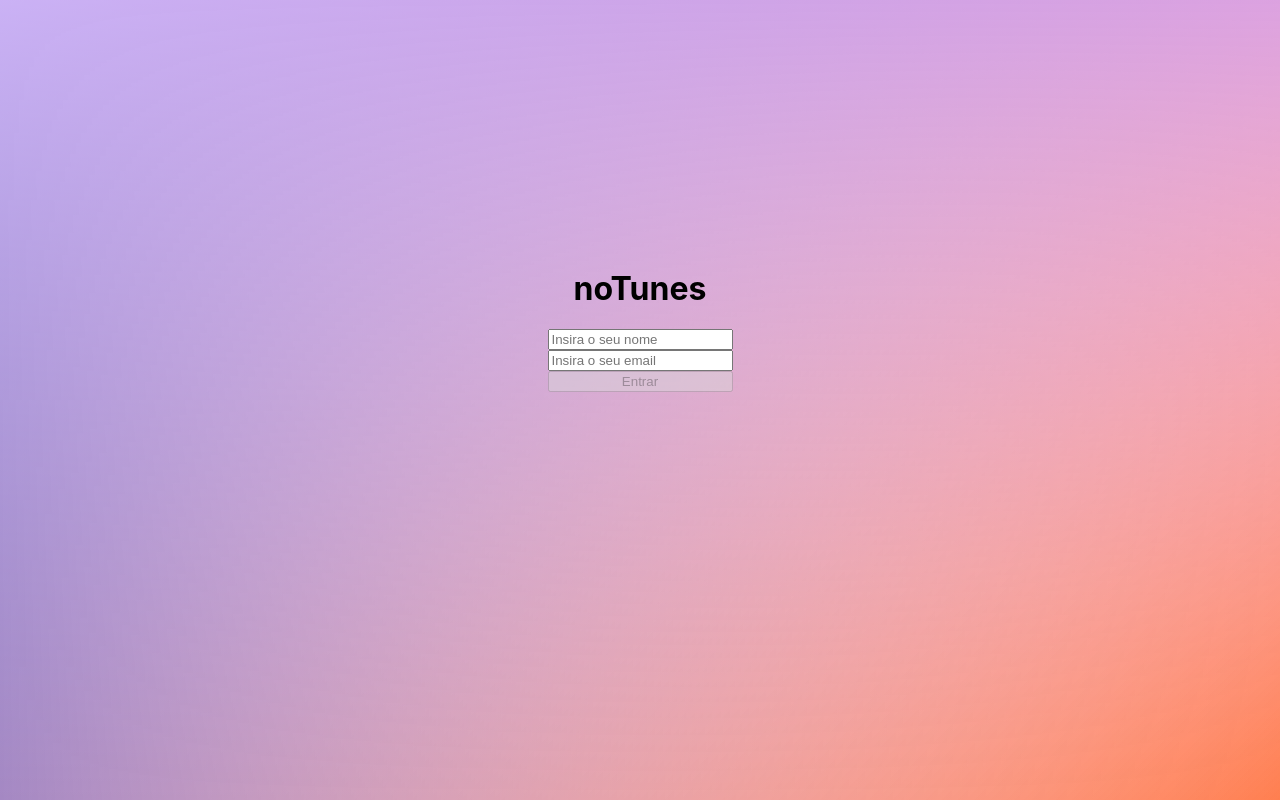
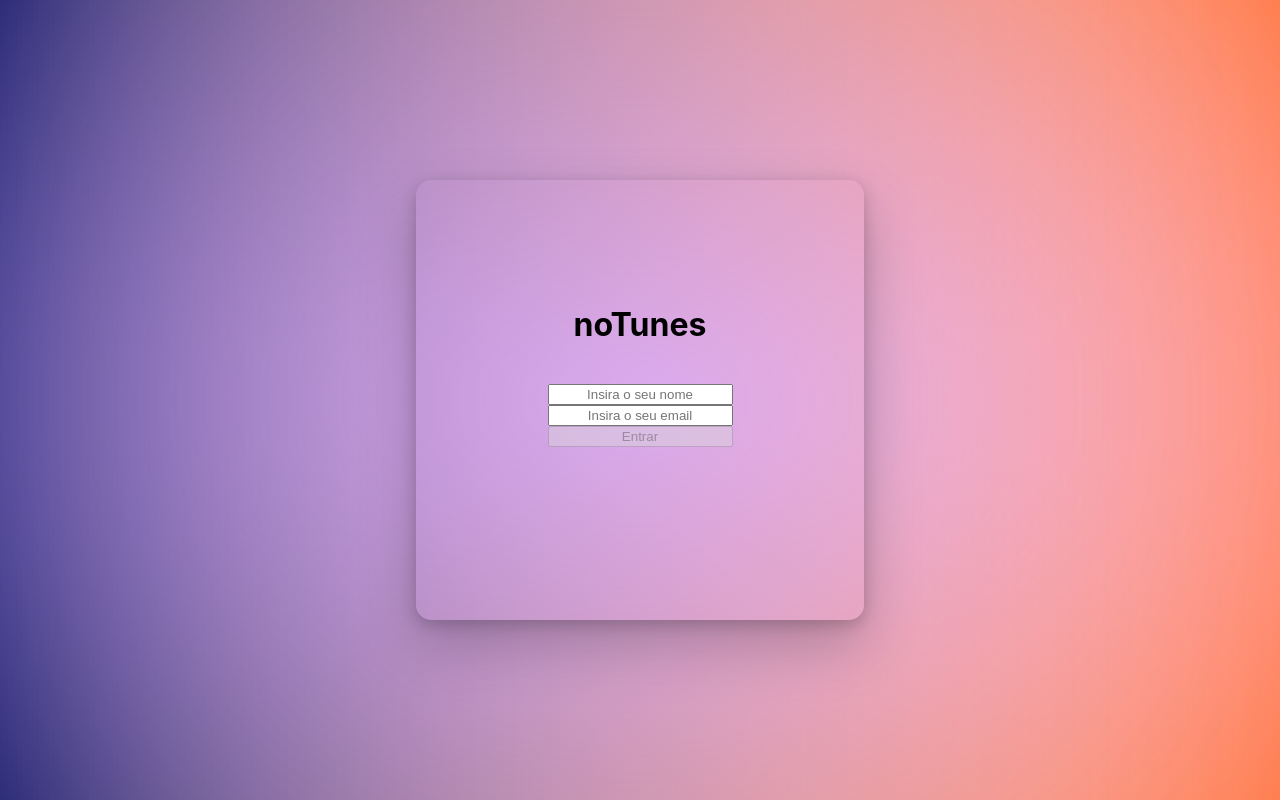
Before and after one commit to amandarosr/trybe-tunes, a React (Create React App) app: page / in a window 1280 px wide. Built offline with nearby package versions, Linux system fonts and the light colour scheme.

Commit message:
background gradient do body atualizado para radial, container do login com box shadow e elementos centralizados na pagina

```diff
--- a/src/index.css
+++ b/src/index.css
@@ -5,9 +5,9 @@ body {
     sans-serif;
   -webkit-font-smoothing: antialiased;
   -moz-osx-font-smoothing: grayscale;
-  background: linear-gradient(rgb(164, 121, 217), transparent),
-    linear-gradient(90deg, rgb(108, 108, 187), transparent),
-    linear-gradient(-45deg, coral, transparent);
+  background: radial-gradient(rgb(175, 131, 229), transparent),
+    linear-gradient(90deg, rgb(45, 45, 120), transparent),
+    linear-gradient(-90deg, coral, transparent);
 
   background-blend-mode: screen;
   height: 100vh;
--- a/src/pages/Login.jsx
+++ b/src/pages/Login.jsx
@@ -41,7 +41,8 @@ class Login extends Component {
     const num = 3;
     return (
       <div className="page-login">
-        <h1>noTunes</h1>
+        <main>
+          <h1 className="login-title">noTunes</h1>
           <form onSubmit={(e) => e.preventDefault()}>
             <input
               name="nameInput"
@@ -70,6 +71,7 @@ class Login extends Component {
             {loading ? <Loading /> : <span />}
           </form>
           {redirect ? <Redirect to="/search" /> : null}
+        </main>
       </div>
     );
   }
--- a/src/style/Login.css
+++ b/src/style/Login.css
@@ -3,10 +3,33 @@
     flex-direction: column;
     justify-content: center;
     align-items: center;
-    height: 80vh;
+    height: 100vh;
+}
+
+input {
+    text-align: center;
+    /* border-radius: 20px; */
+}
+
+.page-login main {
+    /* backdrop-filter: blur(10px); */
+    /* background-color: red; */
+    box-shadow: 0 25.6px 57.6px 0 rgb(0 0 0 / 22%), 0 4.8px 14.4px 0 rgb(0 0 0 / 18%);
+    border-radius: 15px;
+    display: flex;
+    flex-direction: column;
+    align-items: center;
+    justify-content: center;
+    height: 55%;
+    width: min(28rem, 70%);
+}
+
+.login-title {
+    margin-bottom: 40px;
 }
 
 .page-login form {
     display: flex;
     flex-direction: column;
+    margin-bottom: 70px;
 }
```
Lines whose indentation alone changed are shown as unchanged.
